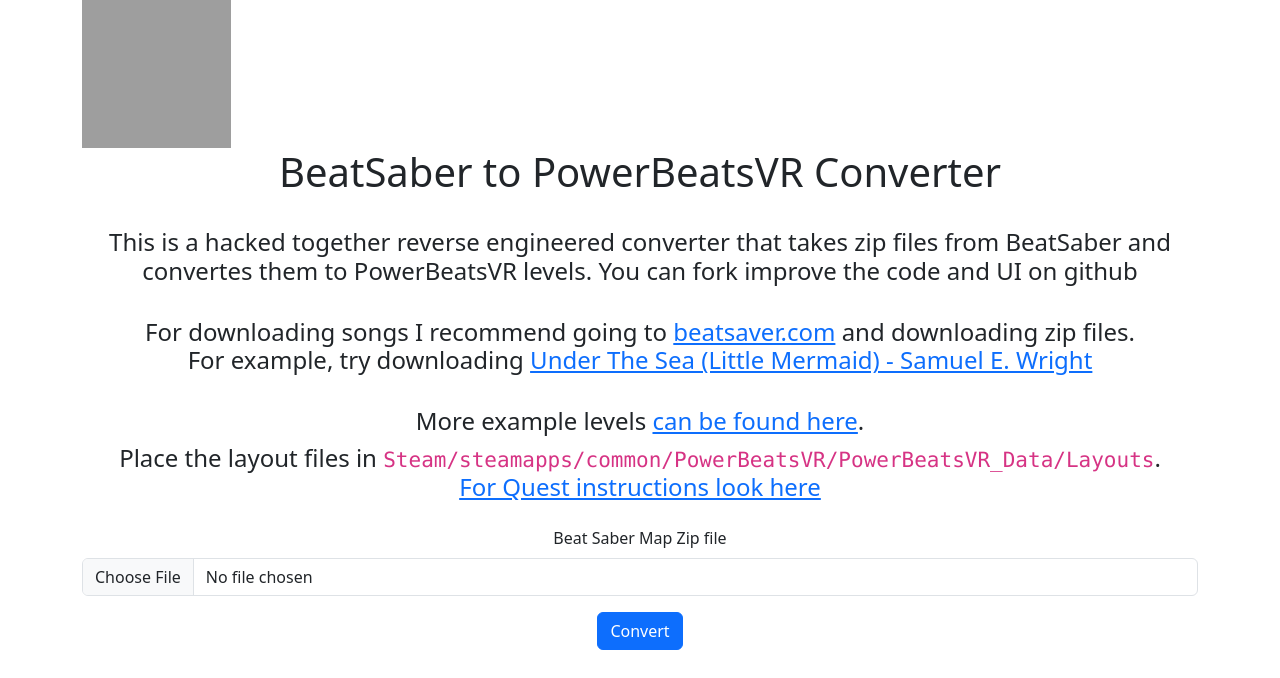
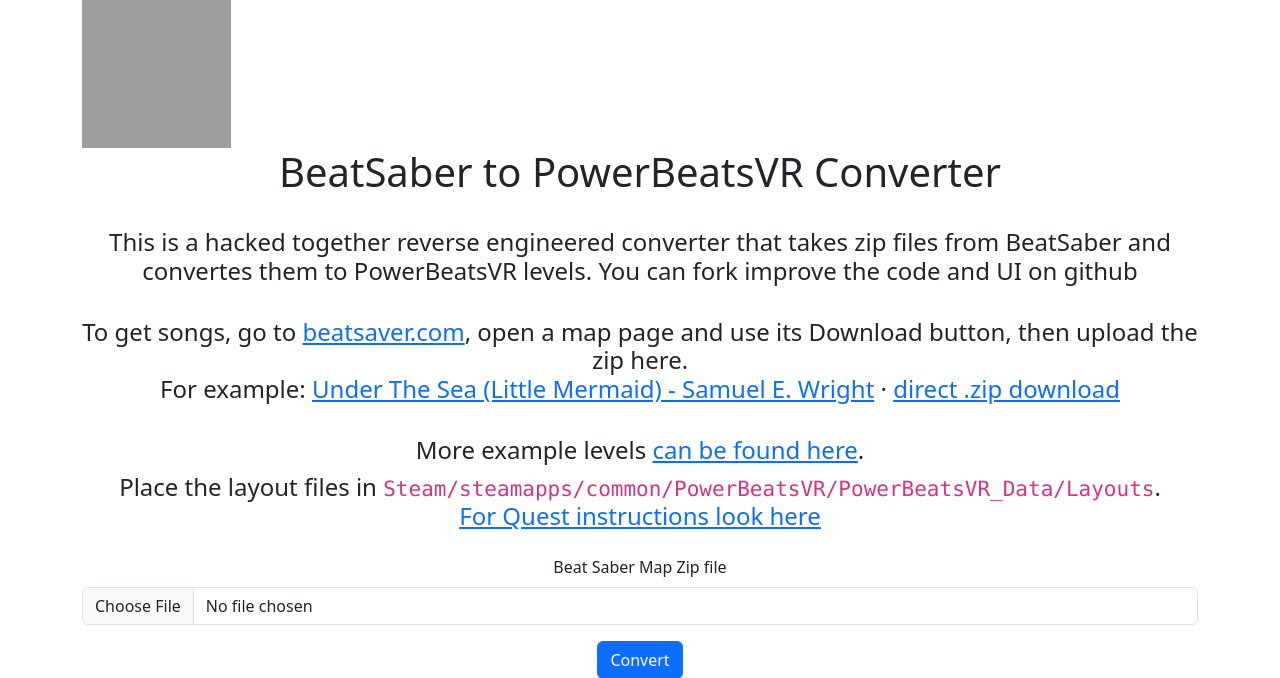
Before and after one commit to guysoft/PowerBeatsVR_song_writer, a Flask app: page / in a window 1280 px wide. Shown: the part 25-703 px from the top of the page. Run offline with Flask 3, Linux system fonts and the light colour scheme; grey boxes are pictures that could not be loaded.

Commit message:
Point the upload page at the current BeatSaver URLs
as.cdn.beatsaver.com no longer resolves and the old direct zip link is
dead. Link to the map page (beatsaver.com/maps/195f) and to the current
R2 CDN zip instead, and explain that the zip comes from the Download
button on the map page.

```diff
--- a/src/app/templates/upload.html
+++ b/src/app/templates/upload.html
@@ -9,7 +9,7 @@
   <h4>This is a hacked together reverse engineered converter that takes zip files from BeatSaber and convertes them to PowerBeatsVR levels.
   You can fork improve the code and UI on github</h4>
   <br/>
-  <h4>For downloading songs I recommend going to <a href="https://beatsaver.com/" target="_blank">beatsaver.com</a> and downloading zip files.<br/>For example, try downloading <a href="https://as.cdn.beatsaver.com/f745bac45c618fa2c49a0ee0c383f2a6cb356a78.zip" download>Under The Sea (Little Mermaid) - Samuel E. Wright</a></h4>
+  <h4>To get songs, go to <a href="https://beatsaver.com/" target="_blank">beatsaver.com</a>, open a map page and use its Download button, then upload the zip here.<br/>For example: <a href="https://beatsaver.com/maps/195f" target="_blank">Under The Sea (Little Mermaid) - Samuel E. Wright</a> &middot; <a href="https://r2cdn.beatsaver.com/f745bac45c618fa2c49a0ee0c383f2a6cb356a78.zip" download>direct .zip download</a></h4>
   <br/>
   <h4>More example levels <a href="https://gnethomelinux.com/files/powerbeatsvr/">can be found here</a>.<br/>
   <h4>Place the layout files in <code>Steam/steamapps/common/PowerBeatsVR/PowerBeatsVR_Data/Layouts</code>.<br/><a href="https://www.powerbeatsvr.com/frequently-asked-questions/#Copy-Custom-Layouts-To-Quest">For Quest instructions look here</a></h4>
```
